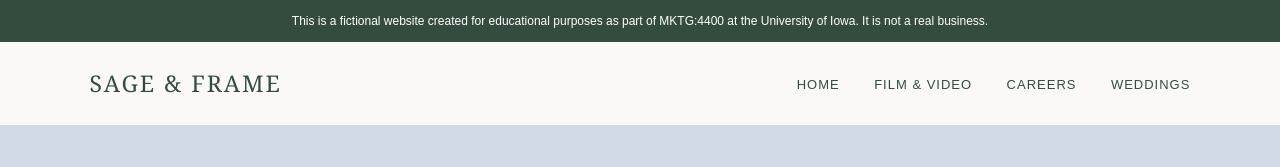
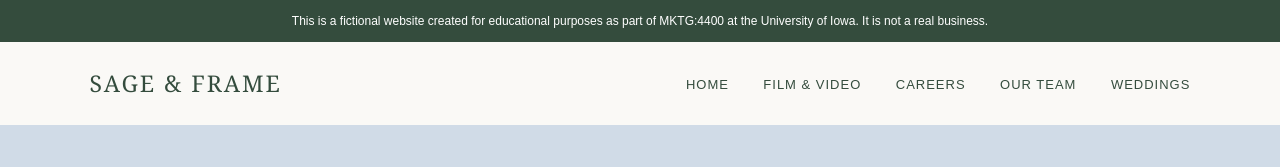
Before and after one commit to maysonpearl777-jpg/Video-Production-Company, a plain HTML site: page video-production.html in a window 1280 px wide. Shown: the top 167 px of the page. Drawn offline with Linux system fonts and the light colour scheme.

Commit message:
Update video-production.html
fixed navigation and added our team

```diff
--- a/video-production.html
+++ b/video-production.html
@@ -259,6 +259,7 @@
         <a href="index.html">Home</a>
         <a href="video-production.html">Film & Video</a>
         <a href="film-jobs.html">Careers</a>
+        <a href="creative-team.html">Our Team</a>
         <a href="wedding-video.html">Weddings</a>
     </div>
 
```
